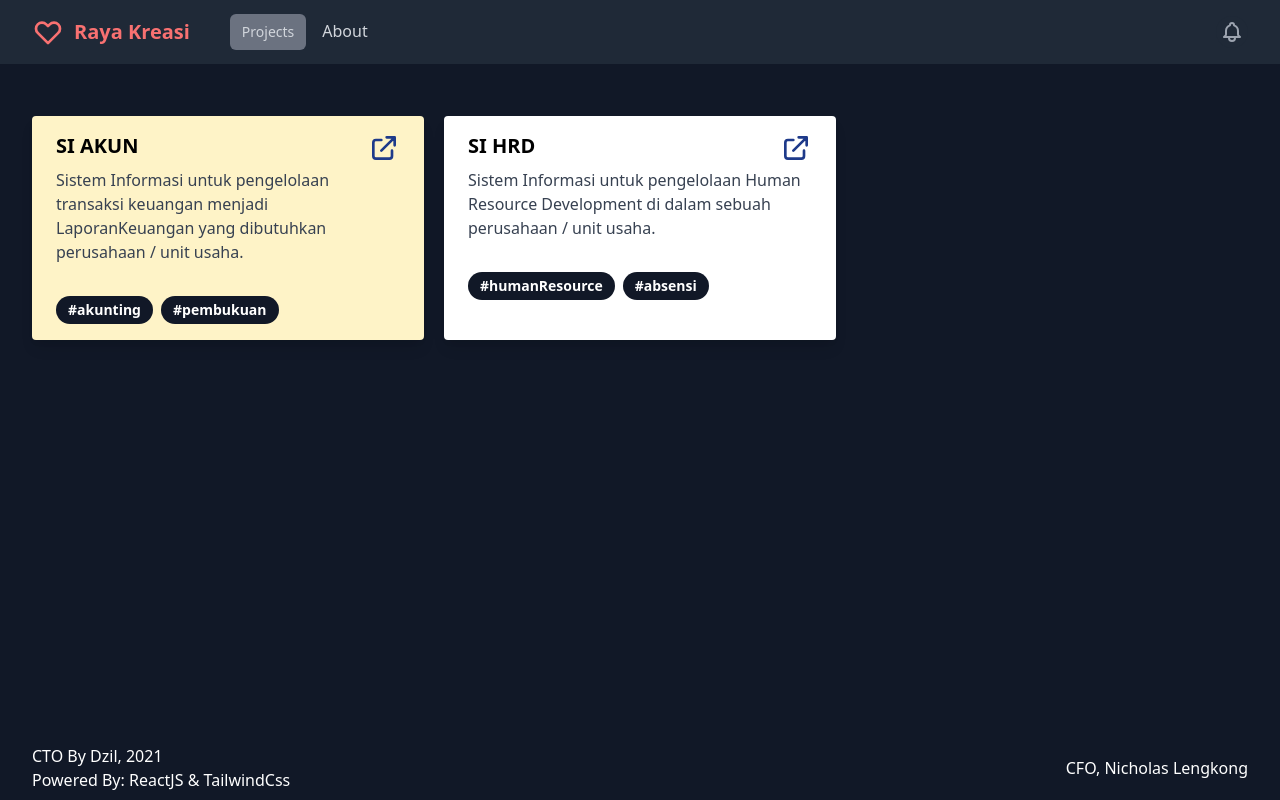
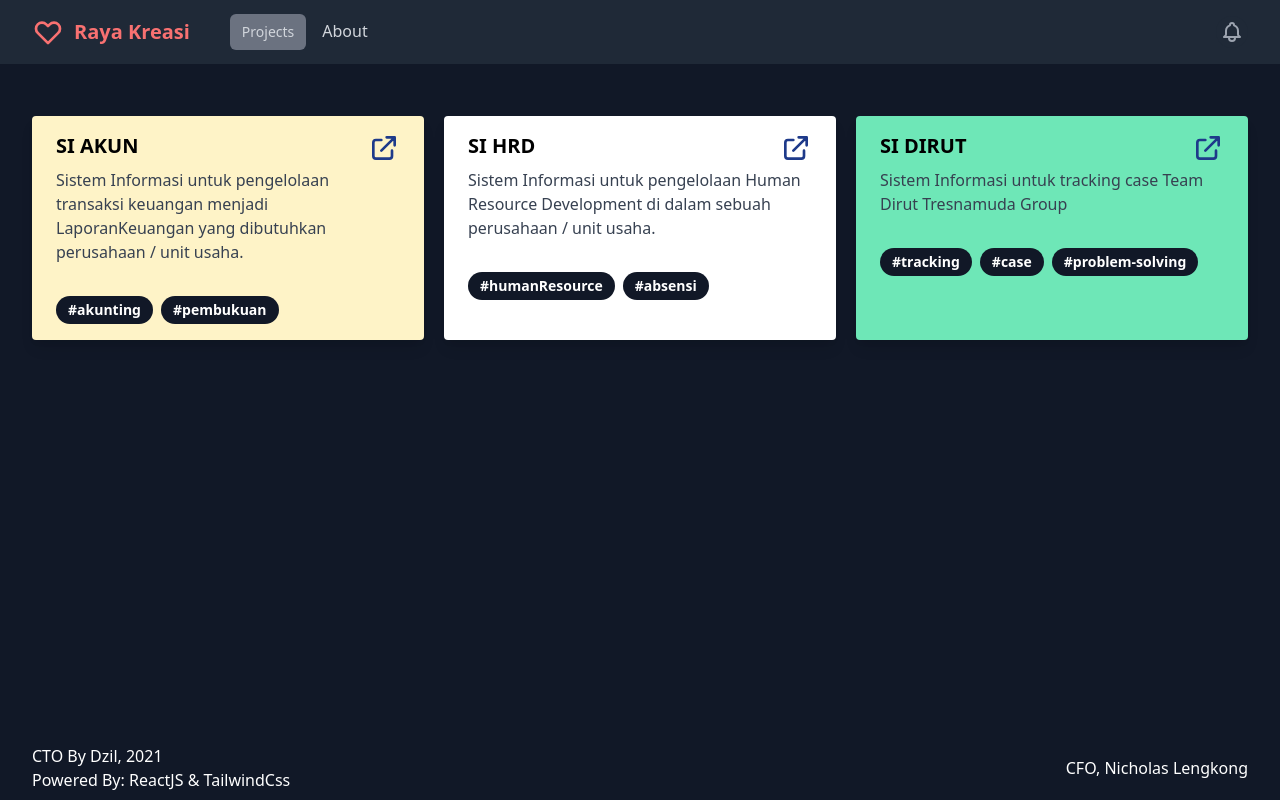
Before and after one commit to ahmadfadlydziljalal/portal, a React (Create React App) app: page / in a window 1280 px wide. Built offline with nearby package versions, Linux system fonts and the light colour scheme.

Commit message:
Link ke sidirut

```diff
--- a/src/pages/Home.js
+++ b/src/pages/Home.js
@@ -2,7 +2,6 @@ import React from "react";
 import Card from "../components/Card";
 
 function Home() {
-
   const cards = {
     akun: {
       background: "bg-yellow-100",
@@ -20,6 +19,14 @@ function Home() {
         "Sistem Informasi untuk pengelolaan Human Resource Development di dalam sebuah perusahaan / unit usaha.",
       tags: ["#humanResource", "#absensi"],
     },
+    dirut: {
+      background: "bg-green-300",
+      title: "SI DIRUT",
+      url: "https://dirut.rayakreasi.xyz/",
+      description:
+        "Sistem Informasi untuk tracking case Team Dirut Tresnamuda Group",
+      tags: ["#tracking", "#case", "#problem-solving"],
+    },
   };
 
   return (
```
